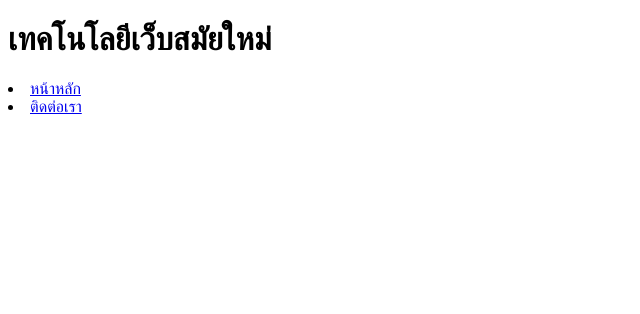
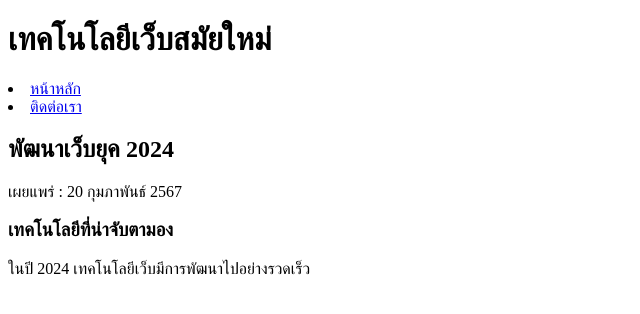
Before and after one commit to Wutticha1/-web-semantic-lab, a plain HTML site: page index.html in a window 1280 px wide. Shown: the whole page, without its empty margins (0-640 px from the left). Drawn offline with Linux system fonts and the light colour scheme.

Commit message:
เพิ่มส่วน main และ article ในหน้าหลัก

```diff
--- a/index.html
+++ b/index.html
@@ -14,5 +14,19 @@
             <li><a href="contact.html">ติดต่อเรา</a></li>
         </nav>
     </header>
+
+    <main role="main">
+        <article>
+            <header>
+                <h2>พัฒนาเว็บยุค 2024</h2>
+                <p>เผยแพร่ : <time datetime="2024-02-20">20 กุมภาพันธ์ 2567</time></p>
+            </header>
+
+            <section>
+                <h3>เทคโนโลยีที่น่าจับตามอง</h3>
+                <p>ในปี 2024 เทคโนโลยีเว็บมีการพัฒนาไปอย่างรวดเร็ว</p>
+            </section>
+        </article>
+    </main>
 </body>
 </html>
```
